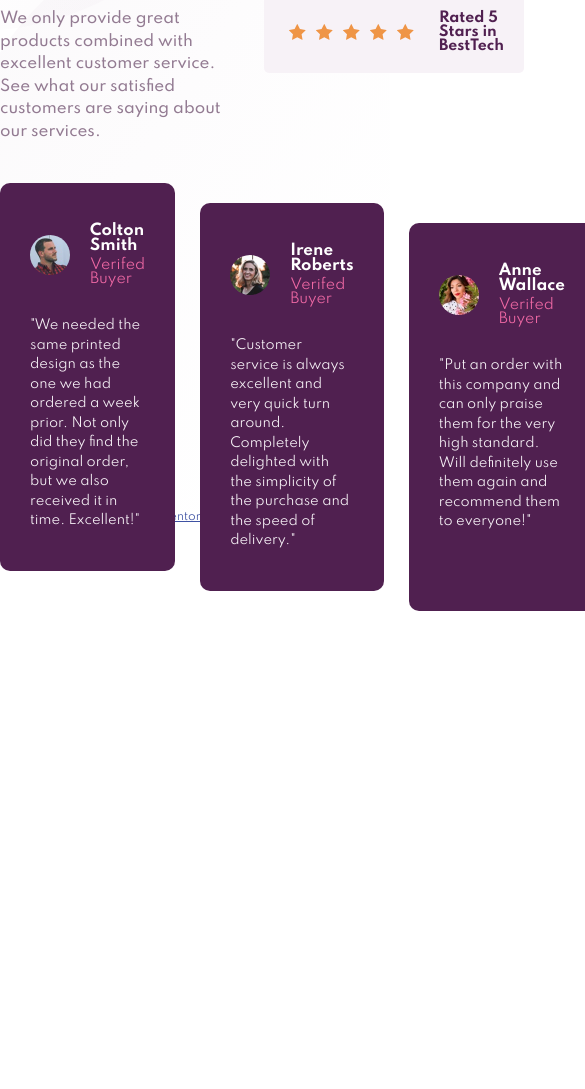
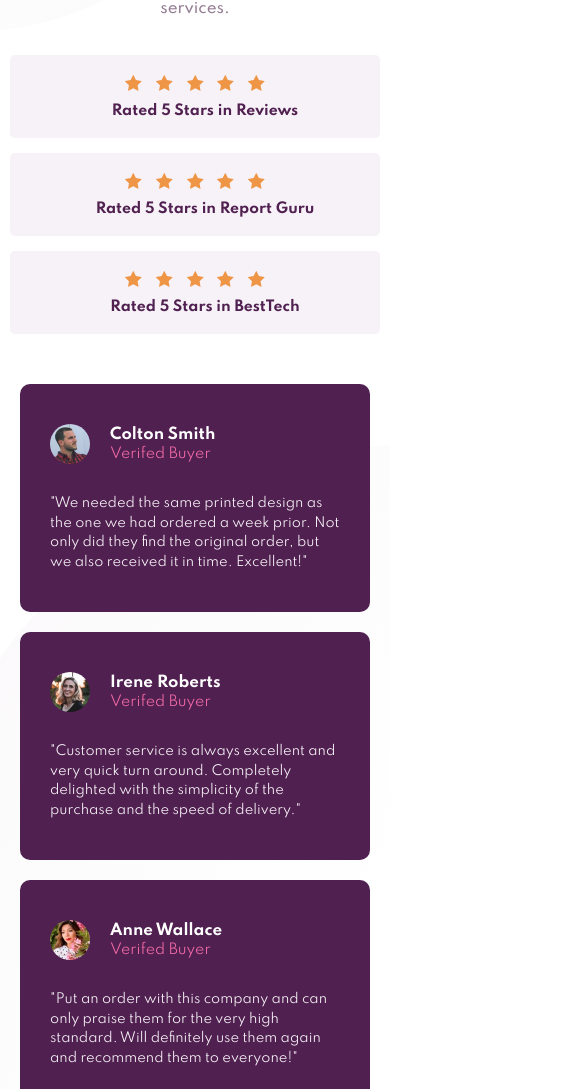
Before and after one commit to NiteArie/fm-social-proof-page, a plain HTML site: page index.html in a window 390 px wide. Shown: the part 332-1421 px from the top of the page, 585 px wide, since content can reach past the window. Before the commit the page ends 943 px from the top, so only its background shows below. Drawn offline with Linux system fonts and the light colour scheme.

Commit message:
[Fea] Static UI for Mobile

```diff
--- a/style.css
+++ b/style.css
@@ -10,8 +10,8 @@ body {
 }
 
 .container {
+    margin: auto auto;
     height: 100vh;
-    margin: auto auto;
     background-image:
         url("images/bg-pattern-top-desktop.svg"),
         url("images/bg-pattern-bottom-desktop.svg");
@@ -90,7 +90,8 @@ body {
     margin-right: 5px;
     position: relative;
     padding: 40px 30px;
-    flex: 1;
+    flex-grow: 1;
+    flex-basis: 350px;
     color: white;
     background-color: hsl(300, 43%, 22%);
     border-radius: 10px;
@@ -137,3 +138,59 @@ body {
     font-size: 13px;
     line-height: 1.5;
 }
+
+@media only screen and (max-width: 1150px) {
+    .container {
+        height: auto;
+    }
+
+
+    .container__main__first {
+        margin: 10px;
+        flex-wrap: wrap;
+        justify-content: center;
+    }
+
+    .container__main__first__right__rating {
+        position: static;
+        width: 100%;
+    }
+
+    .container__main__second {
+        margin: 20px;
+        flex-wrap: wrap;
+    }
+
+    .container__main__second__comment {
+        position: static;
+        margin: 10px;
+    }
+}
+
+@media only screen and (max-width: 970px) {
+    .container__main__first__left__title {
+        text-align: center;
+    }
+
+    .container__main__first__left__desc {
+        text-align: center;
+    }
+
+    .container__main__first__right {
+        margin-top: 20px;
+    }
+
+    .container__main__first__right__rating {
+        display: block;
+        text-align: center;
+    }
+
+    .container__main__first__right__rating__desc {
+        margin-top: 10px;
+    }
+
+    .container__main__second {
+        margin: 10px;
+    }
+
+}
```
